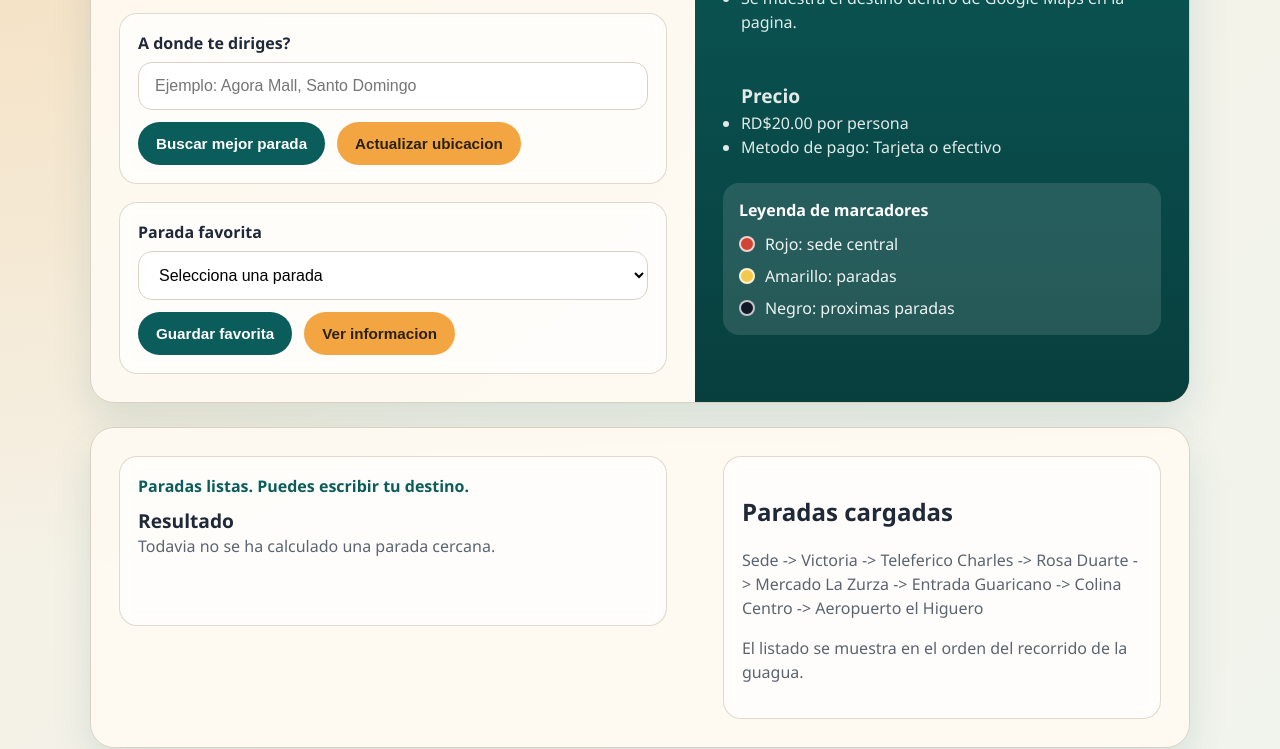
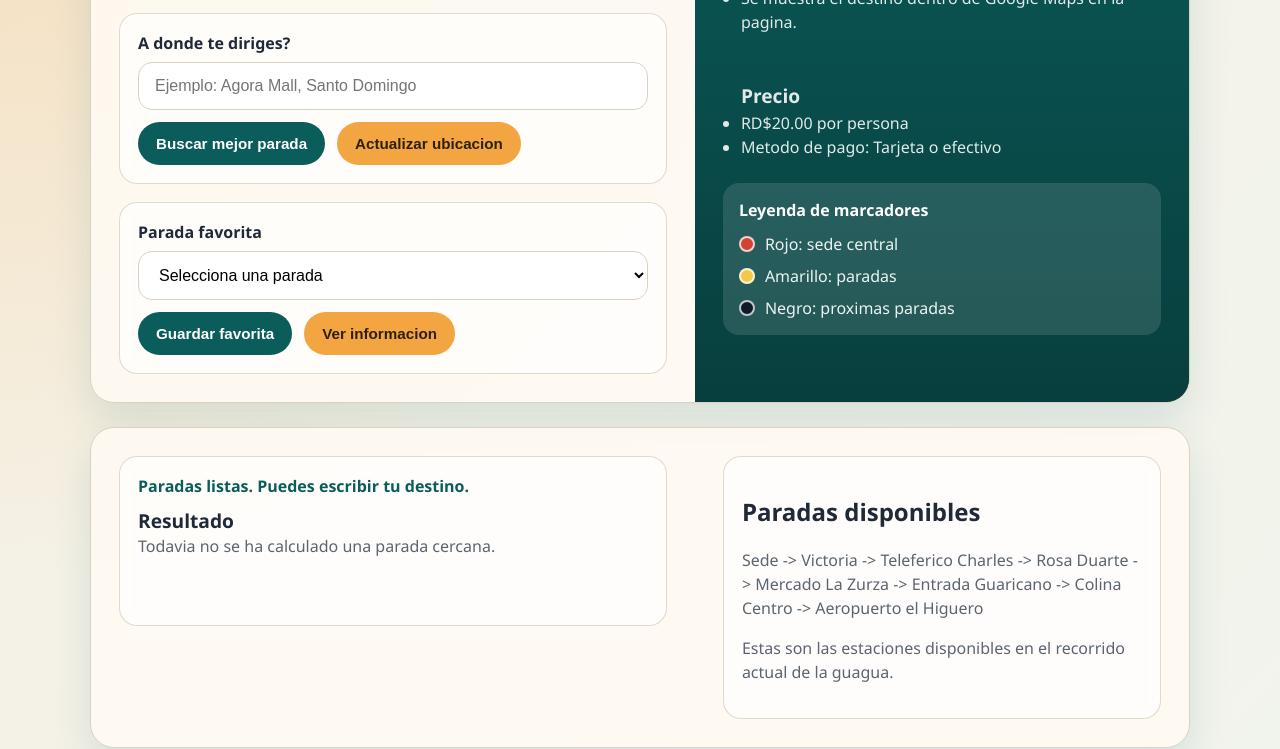
Before and after one commit to MAICOLxl/Guagua_TimeRD_CesarLeonardo, a plain HTML site: page index.html in a window 1280 px wide. Shown: the part 230-979 px from the top of the page. Drawn offline with Linux system fonts and the light colour scheme; some packages are replaced by stand-ins of ours.

Commit message:
Update index.html

```diff
--- a/index.html
+++ b/index.html
@@ -81,9 +81,9 @@
 
       <div class="hero-contenido">
         <div class="panel">
-          <h2>Paradas cargadas</h2>
+          <h2>Paradas disponibles</h2>
           <p id="listaParadas">Cargando datos...</p>
-          <p>El listado se muestra en el orden del recorrido de la guagua.</p>
+          <p>Estas son las estaciones disponibles en el recorrido actual de la guagua.</p>
         </div>
       </div>
     </section>
```
